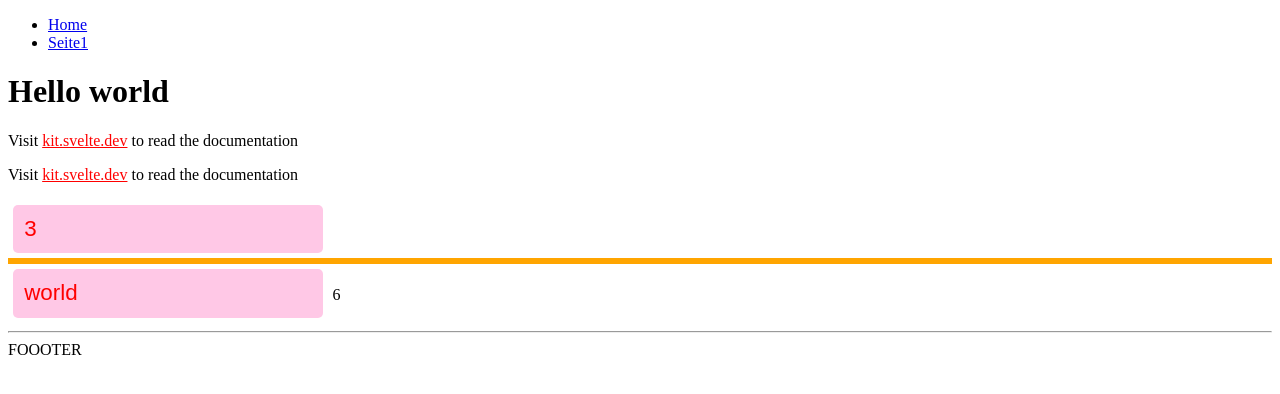
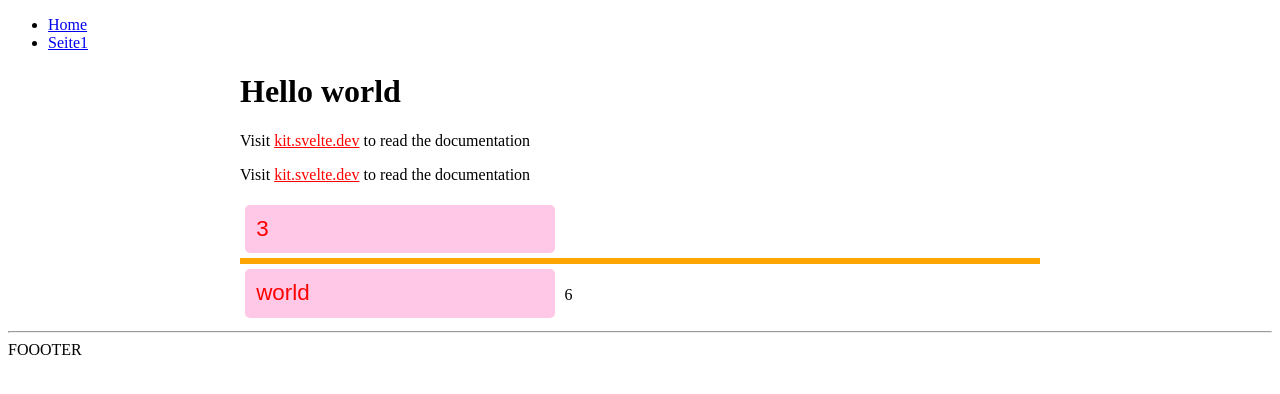
Before and after one commit to Amerlander/test-webseite, a SvelteKit app: page / in a window 1280 px wide. Shown: the top 394 px of the page. Built offline with nearby package versions, Linux system fonts and the light colour scheme.

Commit message:
update global css

```diff
--- a/src/global.css
+++ b/src/global.css
@@ -1,3 +1,17 @@
 body {
 
 }
+
+main {
+    max-width: 800px;
+    width: 80vw;
+    margin: auto;
+}
+
+h1,h2,h3,h4,h5,h6 {
+
+}
+
+p {
+
+}
--- a/src/routes/+layout.svelte
+++ b/src/routes/+layout.svelte
@@ -6,6 +6,8 @@
 
 <Header />
 
-<slot />
+<main>
+    <slot />
+</main>
 
 <Footer />
```
